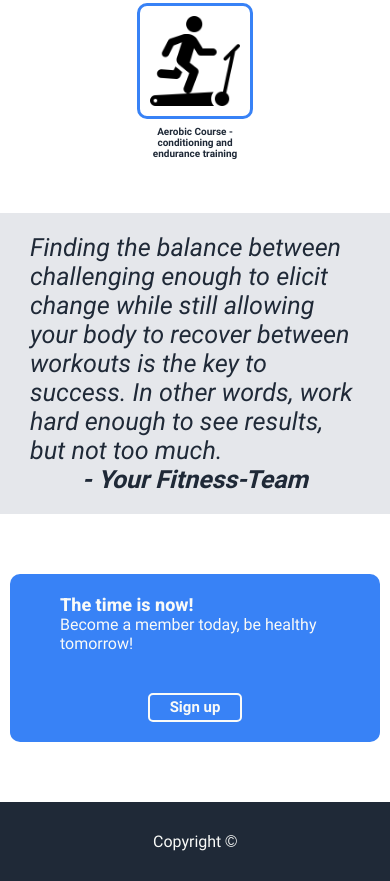
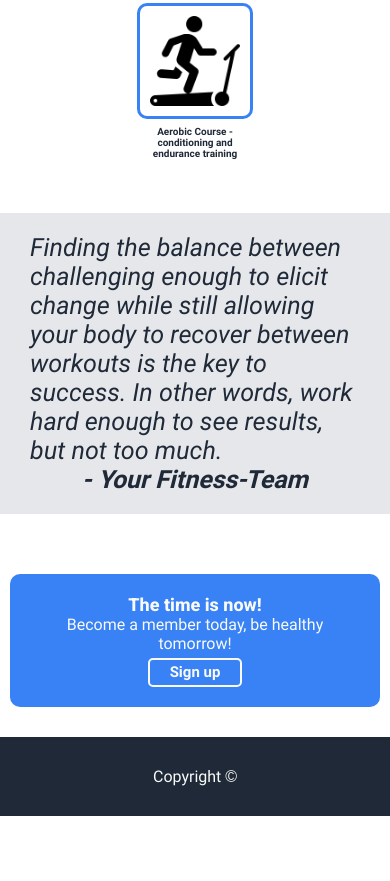
Before and after one commit to eugene-IT-creator/fitness, a plain HTML site: page index.html in a window 390 px wide. Shown: the part 1298-2179 px from the top of the page. After the commit the page ends 2114 px from the top, so only its background shows below. Drawn offline with Linux system fonts and the light colour scheme.

Commit message:
fixed CTA spacing

```diff
--- a/styles/styles.css
+++ b/styles/styles.css
@@ -175,7 +175,7 @@ header .header-menu li > a:hover {
     padding: 50px 100px;
     max-width: 65%;
     margin: 0 auto;
-    margin-bottom: 60px;
+    margin-bottom: 30px;
 }
 
 .action > .container {
@@ -630,7 +630,8 @@ footer p {
     .action > .container {
         flex-direction: column;
         align-items: center;
-        gap: 40px;
+        gap: 5px;
+        text-align: center;
     }
 
     /* CONTACT */
```
